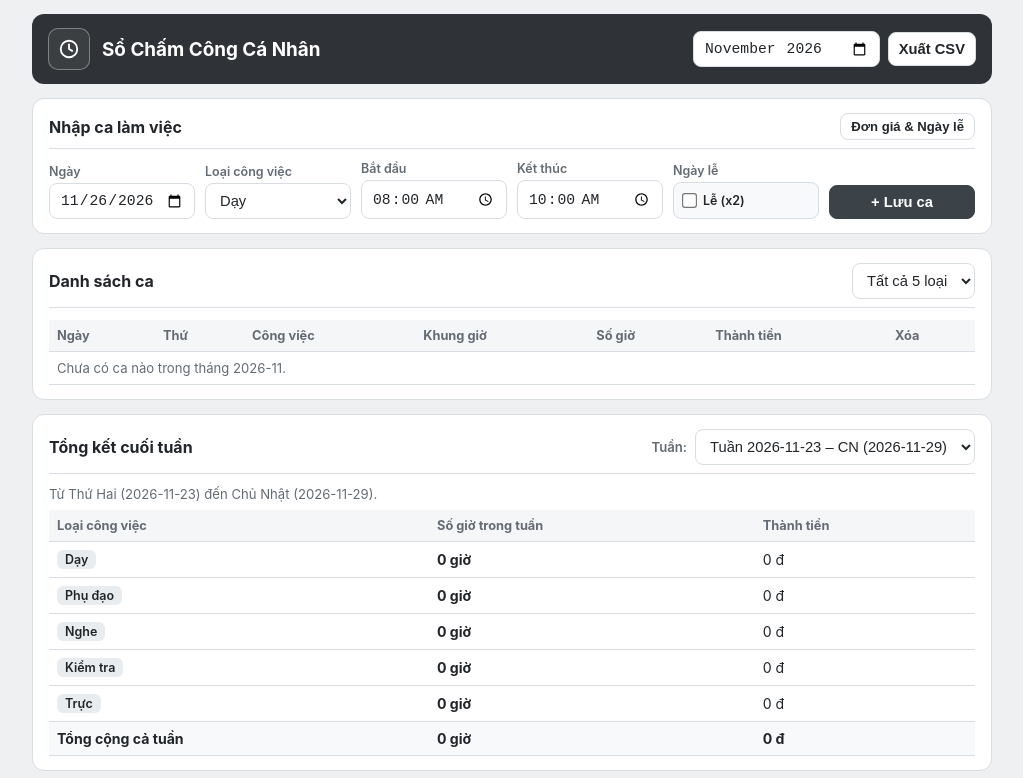
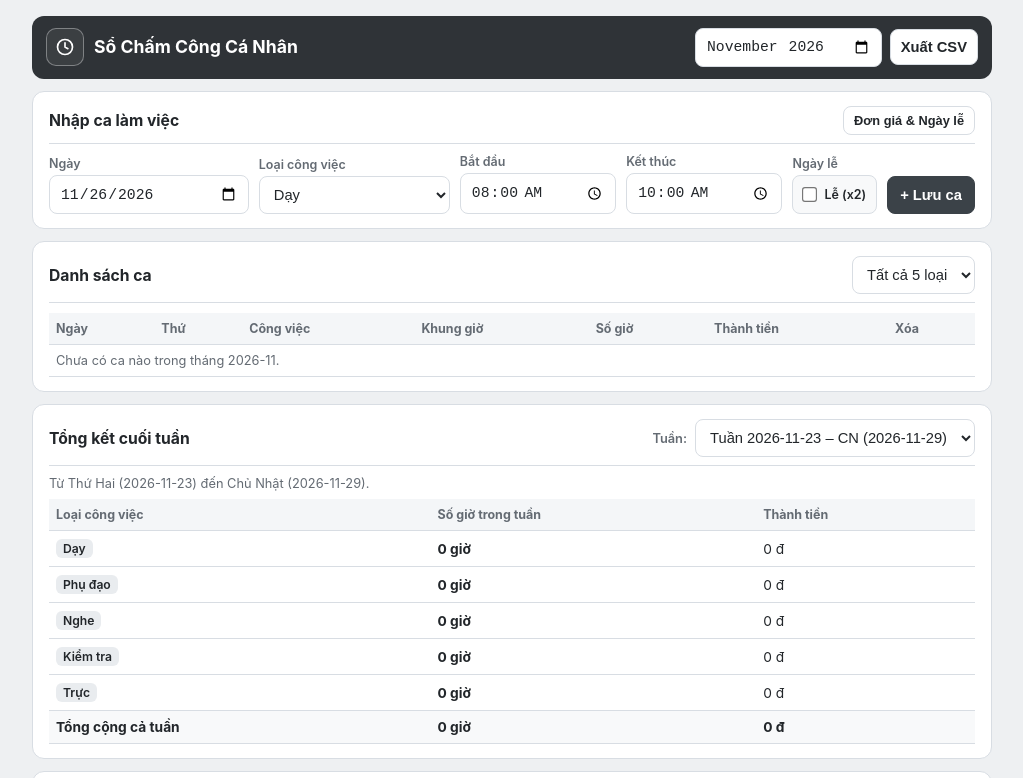
Before and after one commit to nguyenthuythieny/B-ng-Ch-m-C-ng, a plain HTML site: page index.html in a window 1280 px wide. Shown: the top 778 px of the page, without its empty margins (128-1151 px from the left). Drawn offline with Linux system fonts and the light colour scheme.

Commit message:
Update index.html

```diff
--- a/index.html
+++ b/index.html
@@ -25,9 +25,11 @@
       font-family: -apple-system, BlinkMacSystemFont, "Segoe UI", Roboto, sans-serif;
       background: var(--bg);
       color: var(--ink);
-      padding: 14px;
+      padding: 12px;
+      -webkit-text-size-adjust: 100%;
     }
     .app {
+      width: 100%;
       max-width: 960px;
       margin: 0 auto;
     }
@@ -35,22 +37,23 @@
       background: var(--header-bg);
       color: var(--header-text);
       border-radius: 12px;
-      padding: 14px 16px;
+      padding: 12px 14px;
       display: flex;
       align-items: center;
       justify-content: space-between;
       flex-wrap: wrap;
-      gap: 12px;
-      margin-bottom: 14px;
+      gap: 10px;
+      margin-bottom: 12px;
     }
     .top-left {
       display: flex;
       align-items: center;
-      gap: 12px;
+      gap: 10px;
+      min-width: 0;
     }
     .icon-badge {
-      width: 42px;
-      height: 42px;
+      width: 38px;
+      height: 38px;
       border-radius: 10px;
       border: 1.5px solid rgba(255,255,255,0.35);
       display: grid;
@@ -60,24 +63,21 @@
     }
     .top-banner h1 {
       margin: 0;
-      font-size: 1.18rem;
-    }
-    .top-banner p {
-      margin: 2px 0 0;
-      font-size: 0.8rem;
-      color: #d1d5db;
+      font-size: 1.1rem;
+      line-height: 1.25;
     }
     .panel {
+      width: 100%;
       background: var(--surface);
       border: 1px solid var(--line);
       border-radius: 12px;
-      padding: 14px 16px;
-      margin-bottom: 14px;
+      padding: 12px 14px;
+      margin-bottom: 12px;
     }
     .panel-title {
-      font-size: 1rem;
+      font-size: 0.98rem;
       font-weight: 700;
-      margin: 0 0 12px;
+      margin: 0 0 10px;
       padding-bottom: 8px;
       border-bottom: 1px solid var(--line);
       display: flex;
@@ -88,9 +88,12 @@
     }
     .form-grid {
       display: grid;
-      grid-template-columns: repeat(auto-fit, minmax(135px, 1fr));
+      grid-template-columns: repeat(2, minmax(0, 1fr));
       gap: 10px;
       align-items: end;
+    }
+    .full-span {
+      grid-column: 1 / -1;
     }
     label {
       display: block;
@@ -101,7 +104,8 @@
     }
     input, select, button {
       width: 100%;
-      padding: 8px 10px;
+      min-width: 0;
+      padding: 9px 10px;
       border-radius: 8px;
       border: 1px solid var(--line);
       font-size: 0.92rem;
@@ -111,15 +115,16 @@
     .check-box {
       display: flex;
       align-items: center;
-      gap: 7px;
-      padding: 7px 9px;
+      gap: 8px;
+      padding: 8px 10px;
       border: 1px solid var(--line);
       border-radius: 8px;
       background: #f8f9fa;
-      min-height: 37px;
+      min-height: 39px;
     }
     .check-box input[type="checkbox"] {
       width: auto;
+      flex-shrink: 0;
       margin: 0;
       transform: scale(1.15);
     }
@@ -136,6 +141,7 @@
       background: var(--accent);
       color: #fff;
       border-color: var(--accent);
+      padding: 10px 12px;
     }
     .btn-dark:hover { background: var(--accent-hover); }
     .btn-light {
@@ -144,15 +150,15 @@
       width: auto;
     }
     .btn-sm {
-      padding: 5px 10px;
-      font-size: 0.82rem;
+      padding: 6px 10px;
+      font-size: 0.8rem;
       width: auto;
     }
     .btn-del {
       background: #fff;
       color: var(--danger);
       border-color: #fecaca;
-      padding: 4px 8px;
+      padding: 5px 9px;
       font-size: 0.8rem;
       width: auto;
     }
@@ -167,7 +173,7 @@
     }
     .rates-grid {
       display: grid;
-      grid-template-columns: repeat(auto-fit, minmax(125px, 1fr));
+      grid-template-columns: repeat(2, minmax(0, 1fr));
       gap: 10px;
     }
     .holiday-row {
@@ -194,7 +200,7 @@
       gap: 6px;
       background: var(--x2-bg);
       color: var(--x2-ink);
-      padding: 3px 9px;
+      padding: 4px 10px;
       border-radius: 999px;
       font-size: 0.8rem;
       font-weight: 600;
@@ -217,15 +223,17 @@
       width: auto;
     }
     .table-wrap {
+      width: 100%;
       overflow-x: auto;
+      -webkit-overflow-scrolling: touch;
     }
     table {
       width: 100%;
       border-collapse: collapse;
-      font-size: 0.88rem;
+      font-size: 0.86rem;
     }
     th, td {
-      padding: 8px;
+      padding: 8px 7px;
       border-bottom: 1px solid var(--line);
       text-align: left;
       white-space: nowrap;
@@ -233,14 +241,14 @@
     th {
       background: #f4f6f8;
       color: var(--muted);
-      font-size: 0.8rem;
+      font-size: 0.78rem;
       font-weight: 700;
     }
     .tag {
       display: inline-block;
-      padding: 2px 8px;
+      padding: 2px 7px;
       border-radius: 6px;
-      font-size: 0.78rem;
+      font-size: 0.76rem;
       font-weight: 600;
       background: #e9ecef;
       color: #212529;
@@ -255,7 +263,22 @@
     }
     .muted {
       color: var(--muted);
-      font-size: 0.82rem;
+      font-size: 0.8rem;
+    }
+
+    /* Màn hình lớn hơn (máy tính / tablet ngang): dàn form nhập ca trên 1 hàng */
+    @media (min-width: 680px) {
+      body { padding: 16px; }
+      .panel { padding: 14px 16px; }
+      .form-grid {
+        grid-template-columns: 1.15fr 1.1fr 0.9fr 0.9fr auto auto;
+      }
+      .full-span {
+        grid-column: auto;
+      }
+      .rates-grid {
+        grid-template-columns: repeat(5, minmax(0, 1fr));
+      }
     }
   </style>
 </head>
@@ -264,7 +287,7 @@
     <div class="top-banner">
       <div class="top-left">
         <div class="icon-badge" aria-hidden="true">
-          <svg width="22" height="22" viewBox="0 0 24 24" fill="none" stroke="#ffffff" stroke-width="2" stroke-linecap="round" stroke-linejoin="round">
+          <svg width="20" height="20" viewBox="0 0 24 24" fill="none" stroke="#ffffff" stroke-width="2" stroke-linecap="round" stroke-linejoin="round">
             <circle cx="12" cy="12" r="9"></circle>
             <polyline points="12 7 12 12 15.5 14"></polyline>
           </svg>
@@ -315,7 +338,7 @@
             <label for="markHoliday">Lễ (x2)</label>
           </div>
         </div>
-        <div>
+        <div class="full-span">
           <button type="submit" class="btn-dark">+ Lưu ca</button>
         </div>
       </form>
```
